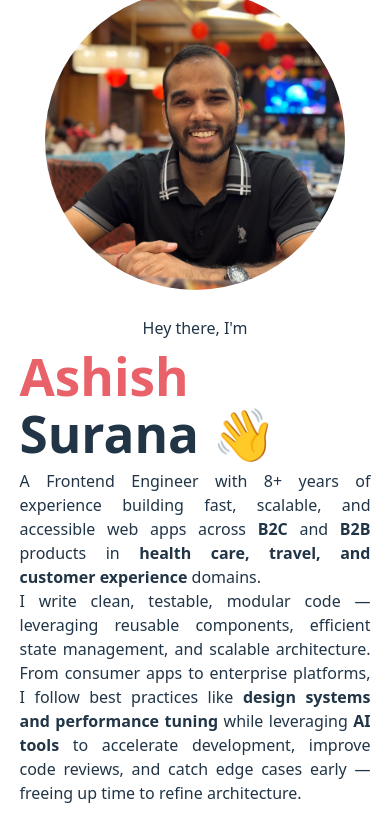
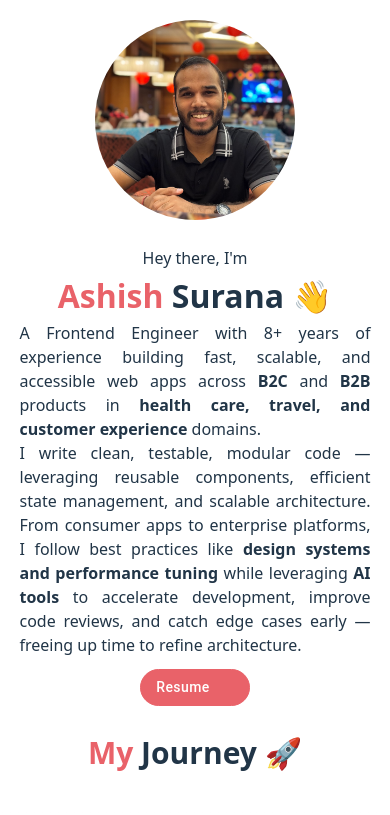
Before and after one commit to ashishsurana/portfolio-v2, a React (Vite) app: page / in a window 390 px wide. Shown: the top 815 px of the page. Built offline with nearby package versions, Linux system fonts and the light colour scheme; some icons are missing.

Commit message:
Refinements

```diff
--- a/src/Components/index.css
+++ b/src/Components/index.css
@@ -224,14 +224,21 @@
     .content {
       width: 90%;
     }
+    h1 {
+      font-size: 32px;
+    }
   }
 
+  .experience {
     .experience-container {
       flex-direction: column;
       gap: 20px;
+      height: unset;
       .company-meta-container {
         display: none;
       }
+    }
+    height: unset;
 }
 
   .timeline {
@@ -266,16 +273,20 @@
     flex-direction: column;
     text-align: center;
     gap: 20px;
+    height: unset;
+
+    .profile-image {
+      width: 200px;
+      height: 200px;
+      margin-top: 20px;
+    }
 
     .content {
       align-items: center;
     }
   }
 
-  .profile-image {
-    width: 120px;
-    height: 120px;
-  }
+
 
   .social-links {
     gap: 16px;
@@ -289,6 +300,10 @@
       line-height: 1.5;
       width: 85%;
     }
+  }
+
+  .scroll-down-cta {
+    display: none;
   }
 }
 /* End Generation Here */
```
Also changed, not shown: 1 other file (tests, documents, lock files or other folders). Lines whose indentation alone changed are shown as unchanged.
